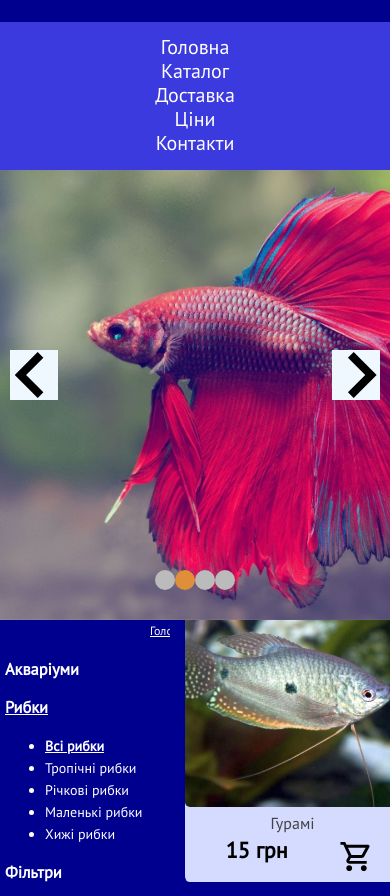
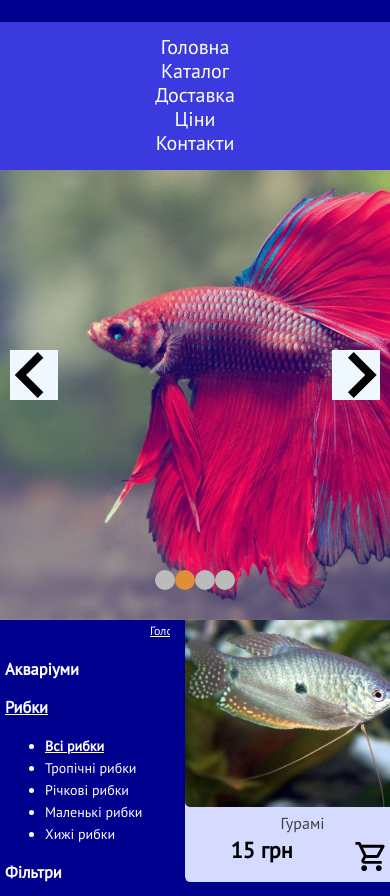
Before and after one commit to pvasya/aquarium, a plain HTML site: page index.html in a window 390 px wide. Shown: the part 199-1095 px from the top of the page. Drawn offline with Linux system fonts and the light colour scheme; files whose address does not match are found by name.

Commit message:
Update style.css

```diff
--- a/styles/style.css
+++ b/styles/style.css
@@ -349,7 +349,7 @@ footer {
 
 .info img{
     margin-top: 5px;
-    width: 255px;
+    width: 90%;
     height: 220px;
     border-radius: 5px;
     object-fit: cover;
@@ -401,7 +401,4 @@ footer {
     .left-text{
         margin-right: 10px;
     }
-    .info img{
-        width: 215px;
-    }
 }
```
